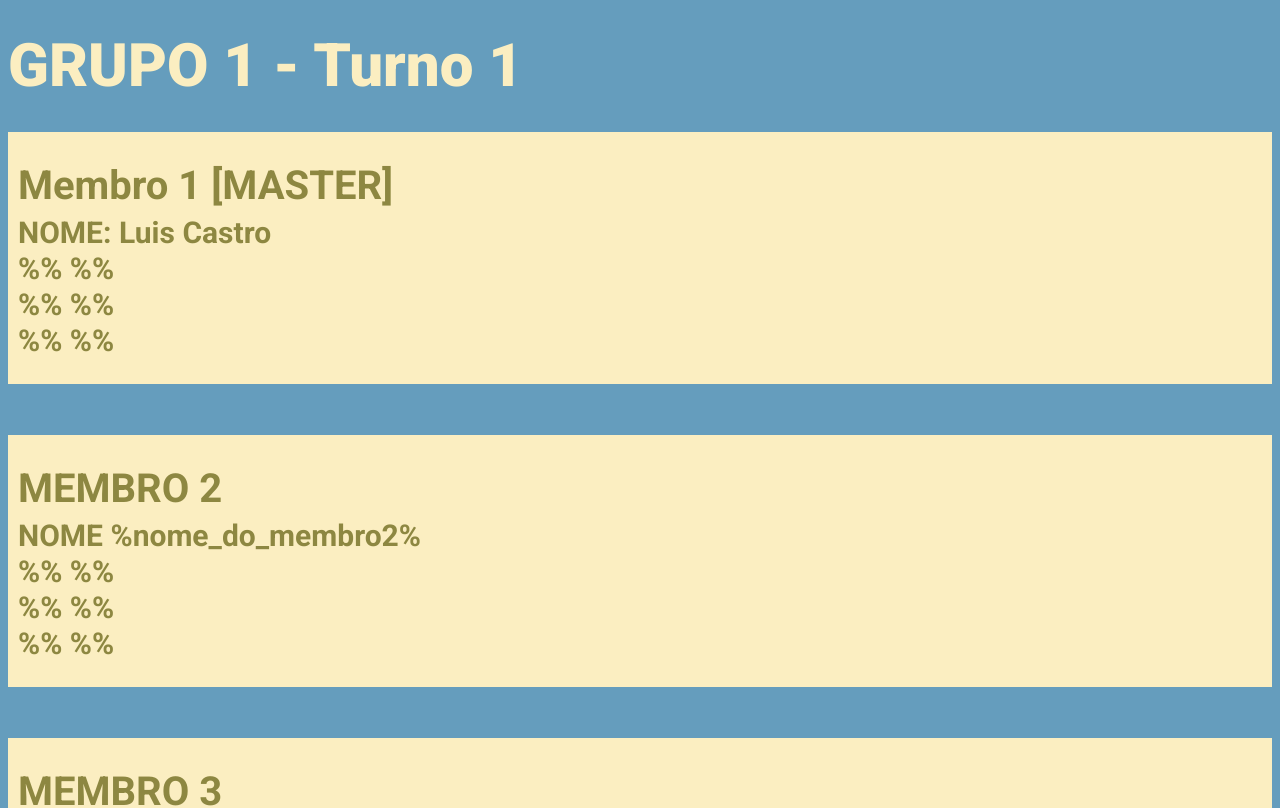
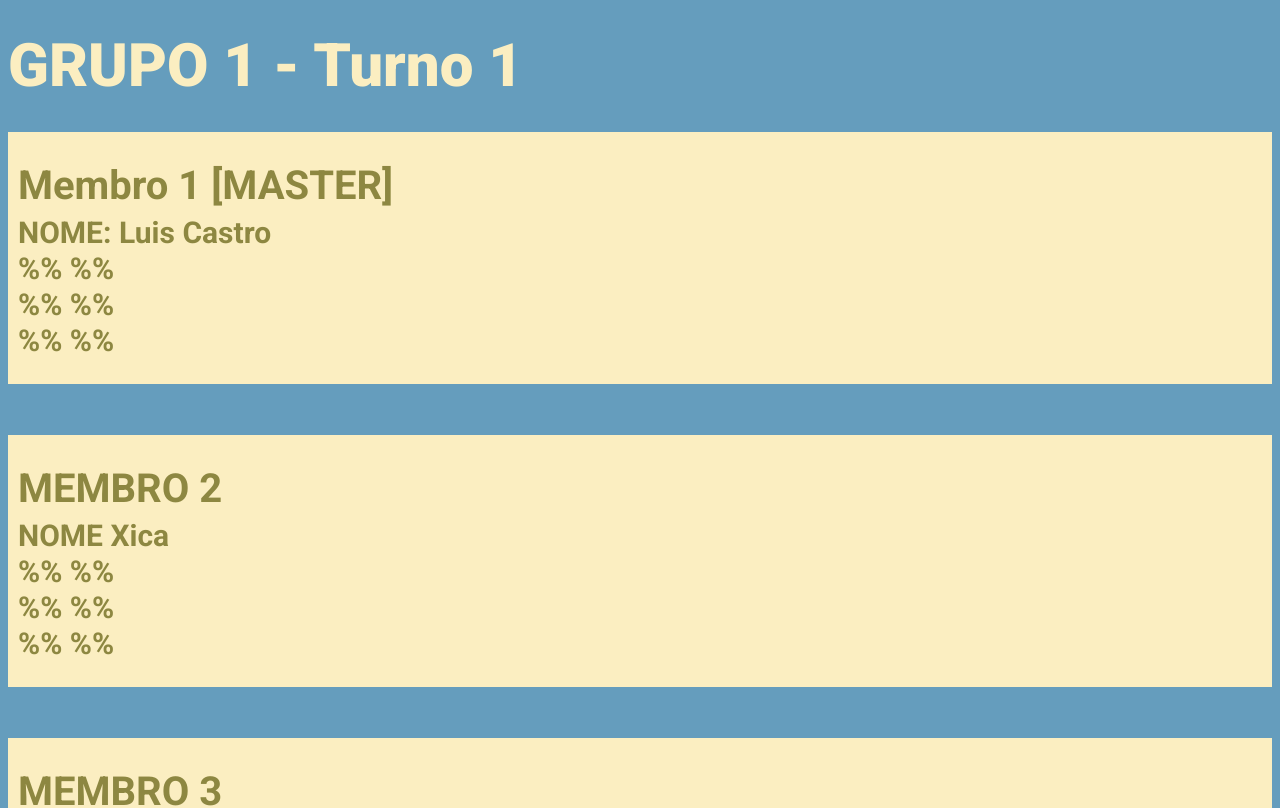
Before and after one commit to pina27k/turma, a plain HTML site: page index.html in a window 1280 px wide. Shown: the top 808 px of the page. Drawn offline with Linux system fonts and the light colour scheme; a web font is replaced by a local one.

Commit message:
mudei o nome

```diff
--- a/index.html
+++ b/index.html
@@ -20,7 +20,7 @@
     <p>&nbsp;</p>
     <div style="padding:10px;background-color:#fbeec1;">
         <p style="font-size:40px;line-height:0.2;font-weight:600;color:#8d8741;">MEMBRO 2</p>
-        <p style="font-size:30px;line-height:0.2;font-weight:600;color:#8d8741">NOME <span>%nome_do_membro2%</span></p>
+        <p style="font-size:30px;line-height:0.2;font-weight:600;color:#8d8741">NOME <span>Xica</span></p>
         <p style="font-size:30px;line-height:0.2;font-weight:600;color:#8d8741">%% <span>%%</span></p>
         <p style="font-size:30px;line-height:0.2;font-weight:600;color:#8d8741">%% <span>%%</span></p>
         <p style="font-size:30px;line-height:0.2;font-weight:600;color:#8d8741">%% <span>%%</span></p>
```
